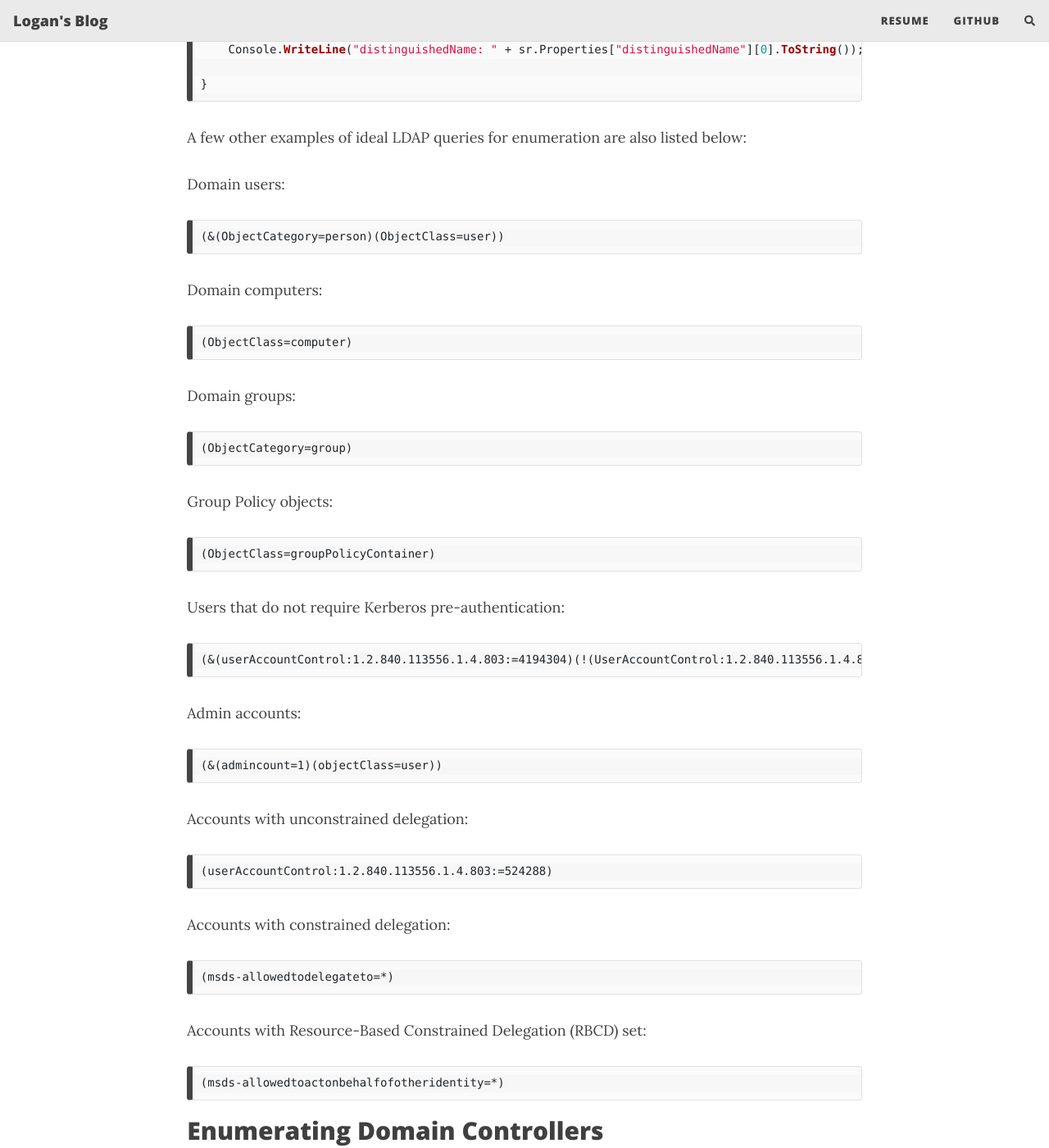
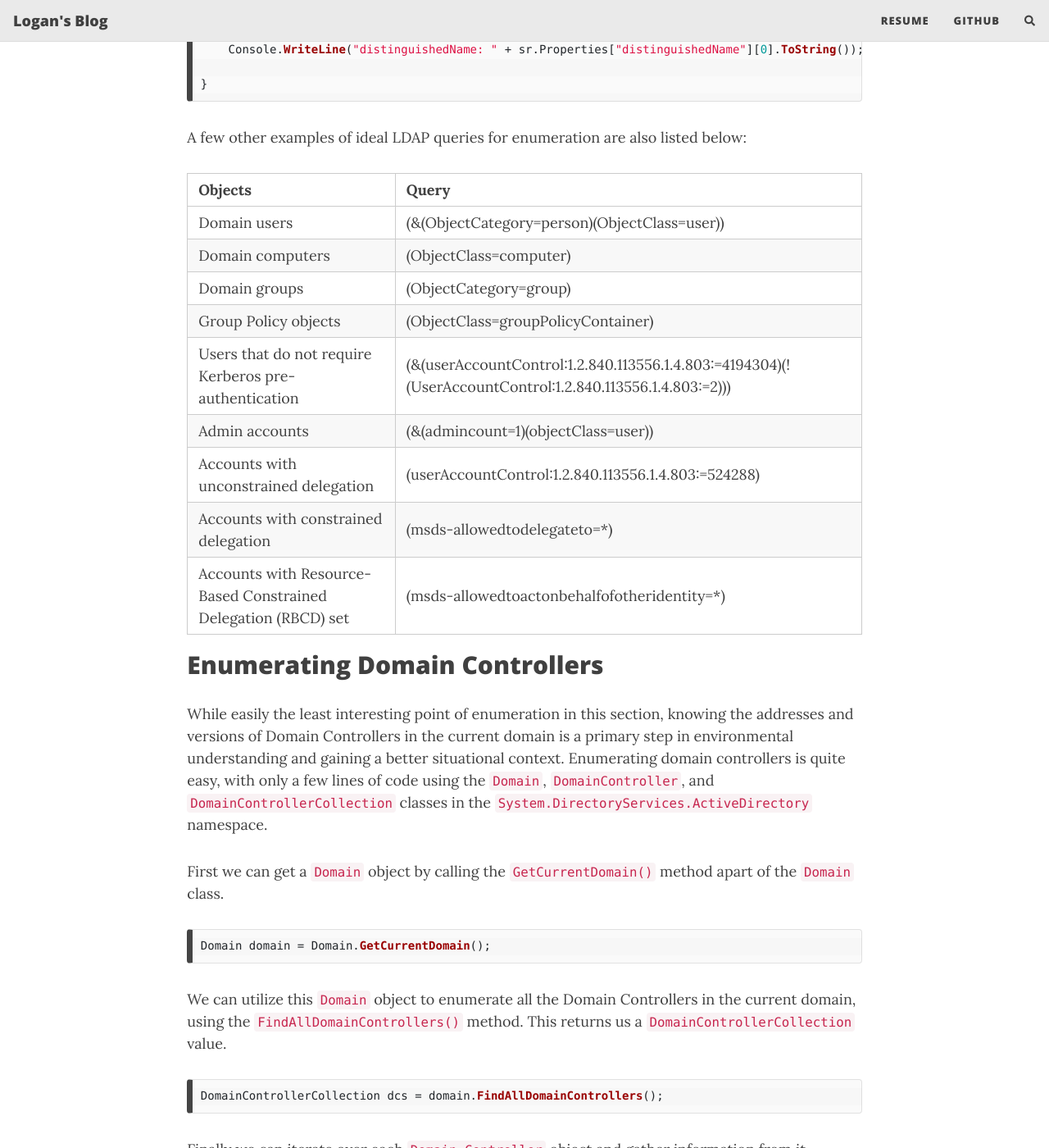
Before and after one commit to logangoins/logangoins.github.io, a Jekyll site: the page built from _posts/2024-9-30-dotnet-AD.md, in a window 1280 px wide and 1400 px high, scrolled down 3930 px. Shown: the whole window at 82% size. Built offline with Jekyll 4.4.1, drawn with Linux system fonts in a browser that asks for light colours; nearby versions of some CDN libraries; comment, search, counter and statistics services are not loaded.

Commit message:
Update 2024-9-30-dotnet-AD.md

````diff
--- a/_posts/2024-9-30-dotnet-AD.md
+++ b/_posts/2024-9-30-dotnet-AD.md
@@ -91,51 +91,17 @@ foreach (SearchResult sr in results)
 
 A few other examples of ideal LDAP queries for enumeration are also listed below:
 
-Domain users:
-```
-(&(ObjectCategory=person)(ObjectClass=user))
-```
-
-Domain computers:
-```
-(ObjectClass=computer)
-```
-
-Domain groups:
-```
-(ObjectCategory=group)
-```
-
-Group Policy objects:
-```
-(ObjectClass=groupPolicyContainer)
-```
-
-Users that do not require Kerberos pre-authentication:
-```
-(&(userAccountControl:1.2.840.113556.1.4.803:=4194304)(!(UserAccountControl:1.2.840.113556.1.4.803:=2)))
-```
-
-Admin accounts:
-```
-(&(admincount=1)(objectClass=user))
-```
-
-Accounts with unconstrained delegation:
-```
-(userAccountControl:1.2.840.113556.1.4.803:=524288)
-```
-
-Accounts with constrained delegation:
-```
-(msds-allowedtodelegateto=*)
-```
-
-Accounts with Resource-Based Constrained Delegation (RBCD) set:
-```
-(msds-allowedtoactonbehalfofotheridentity=*)
-```
-
+| Objects                                                        | Query                                                                                                    |
+|----------------------------------------------------------------|----------------------------------------------------------------------------------------------------------|
+| Domain users                                                   | (&(ObjectCategory=person)(ObjectClass=user))                                                             |
+| Domain computers                                               | (ObjectClass=computer)                                                                                   |
+| Domain groups                                                  | (ObjectCategory=group)                                                                                   |
+| Group Policy objects                                           | (ObjectClass=groupPolicyContainer)                                                                       |
+| Users that do not require Kerberos pre-authentication          | (&(userAccountControl:1.2.840.113556.1.4.803:=4194304)(!(UserAccountControl:1.2.840.113556.1.4.803:=2))) |
+| Admin accounts                                                 | (&(admincount=1)(objectClass=user))                                                                      |
+| Accounts with unconstrained delegation                         | (userAccountControl:1.2.840.113556.1.4.803:=524288)                                                      |
+| Accounts with constrained delegation                           | (msds-allowedtodelegateto=*)                                                                             |
+| Accounts with Resource-Based Constrained Delegation (RBCD) set | (msds-allowedtoactonbehalfofotheridentity=*)                                                             |
 
 
 ## Enumerating Domain Controllers
````
